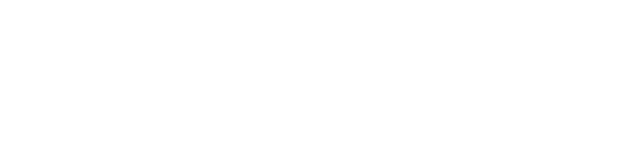
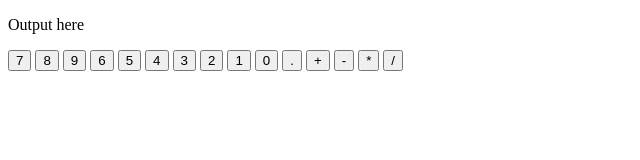
Before and after one commit to krtScrtr004/Calculator_Web, a plain HTML site: page index.html in a window 1280 px wide. Shown: the whole page, without its empty margins (0-640 px from the left). Drawn offline with Linux system fonts and the light colour scheme.

Commit message:
<feat>: add output screen and buttons

```diff
--- a/index.html
+++ b/index.html
@@ -6,6 +6,36 @@
     <title>Calculator</title>
 </head>
 <body>
+    <article>
+        <!-- OUTPUT SCREEN -->
+        <section id="output_wrapper">
+            <p class="output_screen">
+                Output here
+            </p>
+        </section>
 
+        <!-- BUTTONS -->
+        <section id="button_wrapper">
+            <button type="button" id="seven_btn" value="7">7</button>
+            <button type="button" id="eight_btn" value="8">8</button>
+            <button type="button" id="nine_btn" value="9">9</button>
+
+            <button type="button" id="six_btn" value="6">6</button>
+            <button type="button" id="five_btn" value="5">5</button>
+            <button type="button" id="four_btn" value="4">4</button>
+
+            <button type="button" id="three_btn" value="3">3</button>
+            <button type="button" id="two_btn" value="2">2</button>
+            <button type="button" id="one_btn" value="1">1</button>
+
+            <button type="button" id="zero_btn" value="0">0</button>
+            <button type="button" id="point_btn" value=".">.</button>
+
+            <button type="button" id="plus_btn" value="+">+</button>
+            <button type="button" id="minus_btn" value="-">-</button>
+            <button type="button" id="mult_btn" value="*">*</button>
+            <button type="button" id="div_btn" value="/">/</button>
+        </section>
+    </article>
 </body>
 </html>
```
